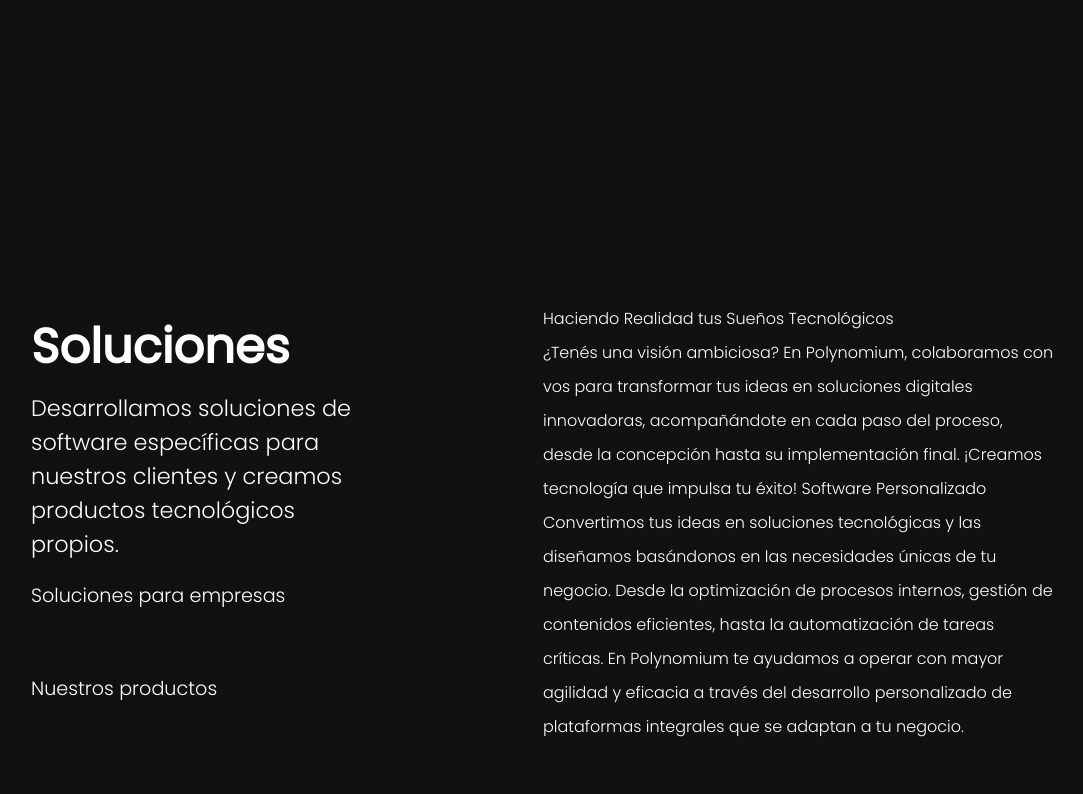
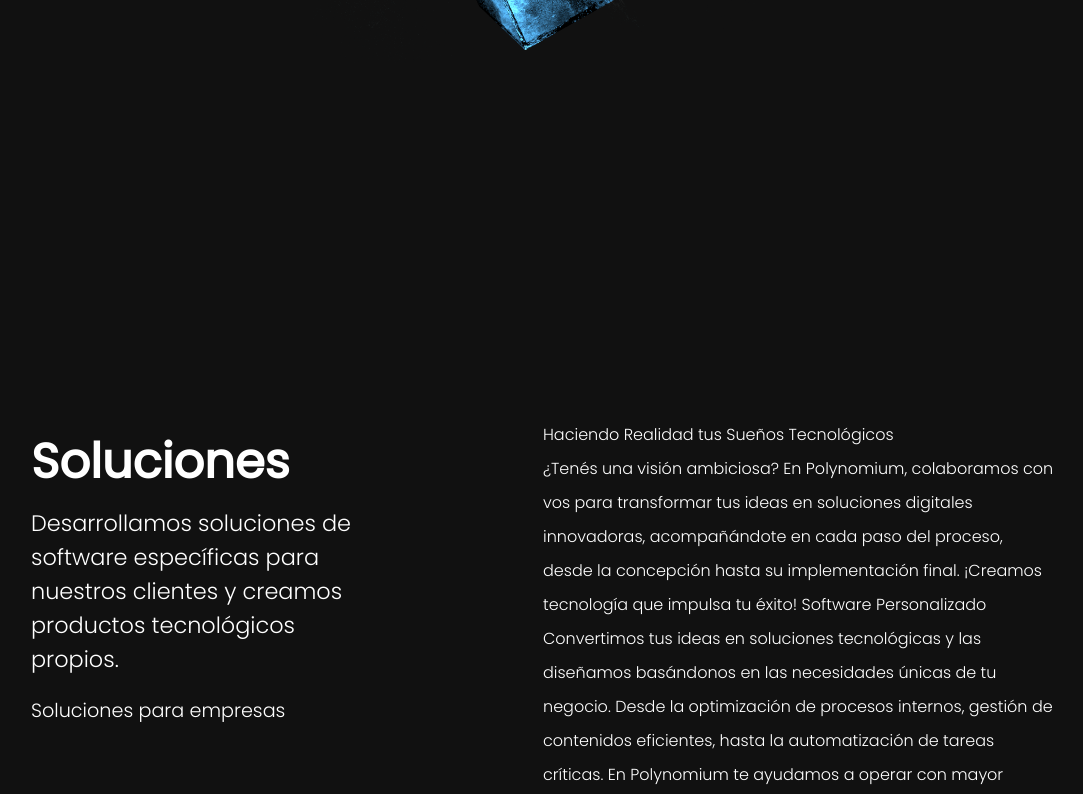
Before and after one commit to MariaBelenCaporale/Polynomium, a React (Vite) app: page / in a window 1280 px wide. Shown: the part 2740-3534 px from the top of the page, without its empty margins (97-1180 px from the left). Built offline with nearby package versions, Linux system fonts and the light colour scheme.

Commit message:
tamaños

```diff
--- a/src/components/Hero/styles.css
+++ b/src/components/Hero/styles.css
@@ -43,7 +43,7 @@
         margin: 80px 0px;
     }
     .containerTextosHero {
-        width: 70%;
+        width: 60%;
         display: flex;
         flex-direction: column;
         align-items: center;
--- a/src/components/Soluciones/styles.css
+++ b/src/components/Soluciones/styles.css
@@ -22,6 +22,7 @@
     align-items: center;
     justify-content: center;
     height: 100vh;
+    z-index: 1;
   }
   .contenedorSolucionesTotal {
     display: flex;
```
